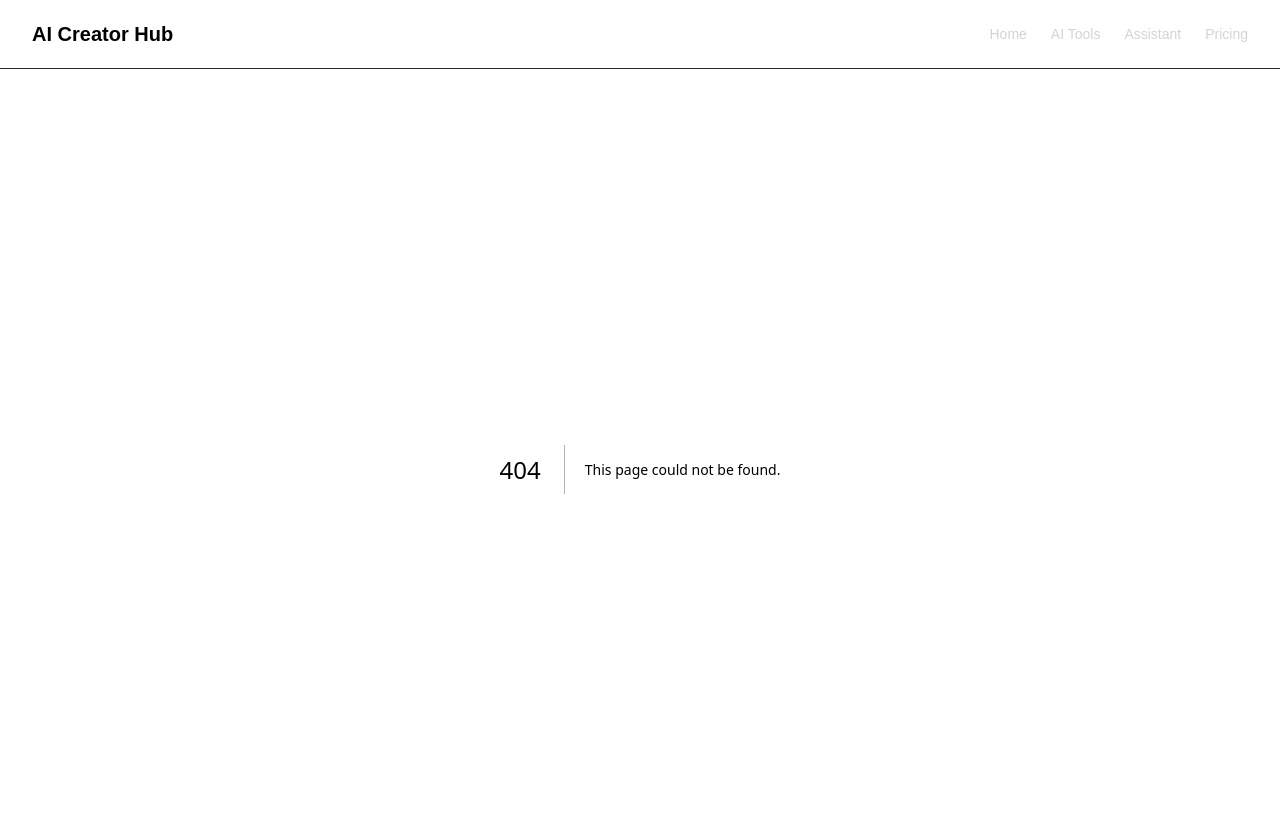
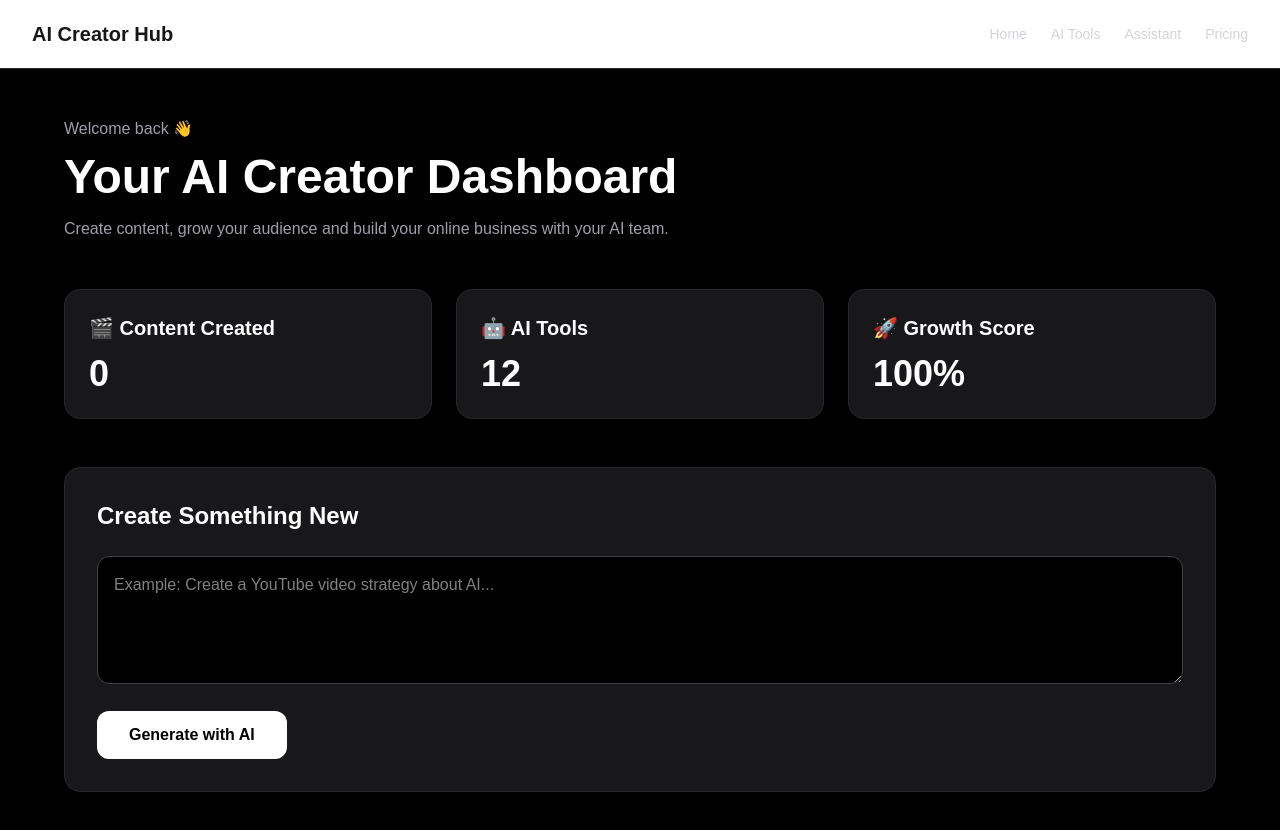
Before and after one commit to aicreatorhub-team/ai-creator-hub, a Next.js app in the folder ai-creator-hub/: page /dashboard in a window 1280 px wide. Before the commit this address had no page. Shown: the top 830 px of the page. Built offline with nearby package versions, Linux system fonts and the light colour scheme.

Commit message:
Create AI Creator Dashboard

```diff
--- /dev/null
+++ b/ai-creator-hub/app/dashboard/page.tsx
@@ -0,0 +1,80 @@
+export default function Dashboard() {
+  return (
+    <main className="min-h-screen bg-black text-white px-6 py-12">
+
+      <section className="max-w-6xl mx-auto">
+
+        <div className="mb-12">
+          <p className="text-zinc-400 mb-3">
+            Welcome back 👋
+          </p>
+
+          <h1 className="text-5xl font-bold">
+            Your AI Creator Dashboard
+          </h1>
+
+          <p className="text-zinc-400 mt-4 max-w-2xl">
+            Create content, grow your audience and build your online business
+            with your AI team.
+          </p>
+        </div>
+
+
+        <div className="grid md:grid-cols-3 gap-6 mb-12">
+
+          <div className="bg-zinc-900 border border-zinc-800 rounded-2xl p-6">
+            <h2 className="text-xl font-bold mb-3">
+              🎬 Content Created
+            </h2>
+            <p className="text-4xl font-bold">
+              0
+            </p>
+          </div>
+
+
+          <div className="bg-zinc-900 border border-zinc-800 rounded-2xl p-6">
+            <h2 className="text-xl font-bold mb-3">
+              🤖 AI Tools
+            </h2>
+            <p className="text-4xl font-bold">
+              12
+            </p>
+          </div>
+
+
+          <div className="bg-zinc-900 border border-zinc-800 rounded-2xl p-6">
+            <h2 className="text-xl font-bold mb-3">
+              🚀 Growth Score
+            </h2>
+            <p className="text-4xl font-bold">
+              100%
+            </p>
+          </div>
+
+        </div>
+
+
+        <section className="bg-zinc-900 border border-zinc-800 rounded-2xl p-8">
+
+          <h2 className="text-2xl font-bold mb-6">
+            Create Something New
+          </h2>
+
+
+          <textarea
+            className="w-full h-32 bg-black border border-zinc-700 rounded-xl p-4 text-white"
+            placeholder="Example: Create a YouTube video strategy about AI..."
+          />
+
+
+          <button className="mt-5 bg-white text-black px-8 py-3 rounded-xl font-bold">
+            Generate with AI
+          </button>
+
+        </section>
+
+      </section>
+
+    </main>
+  );
+}
```
